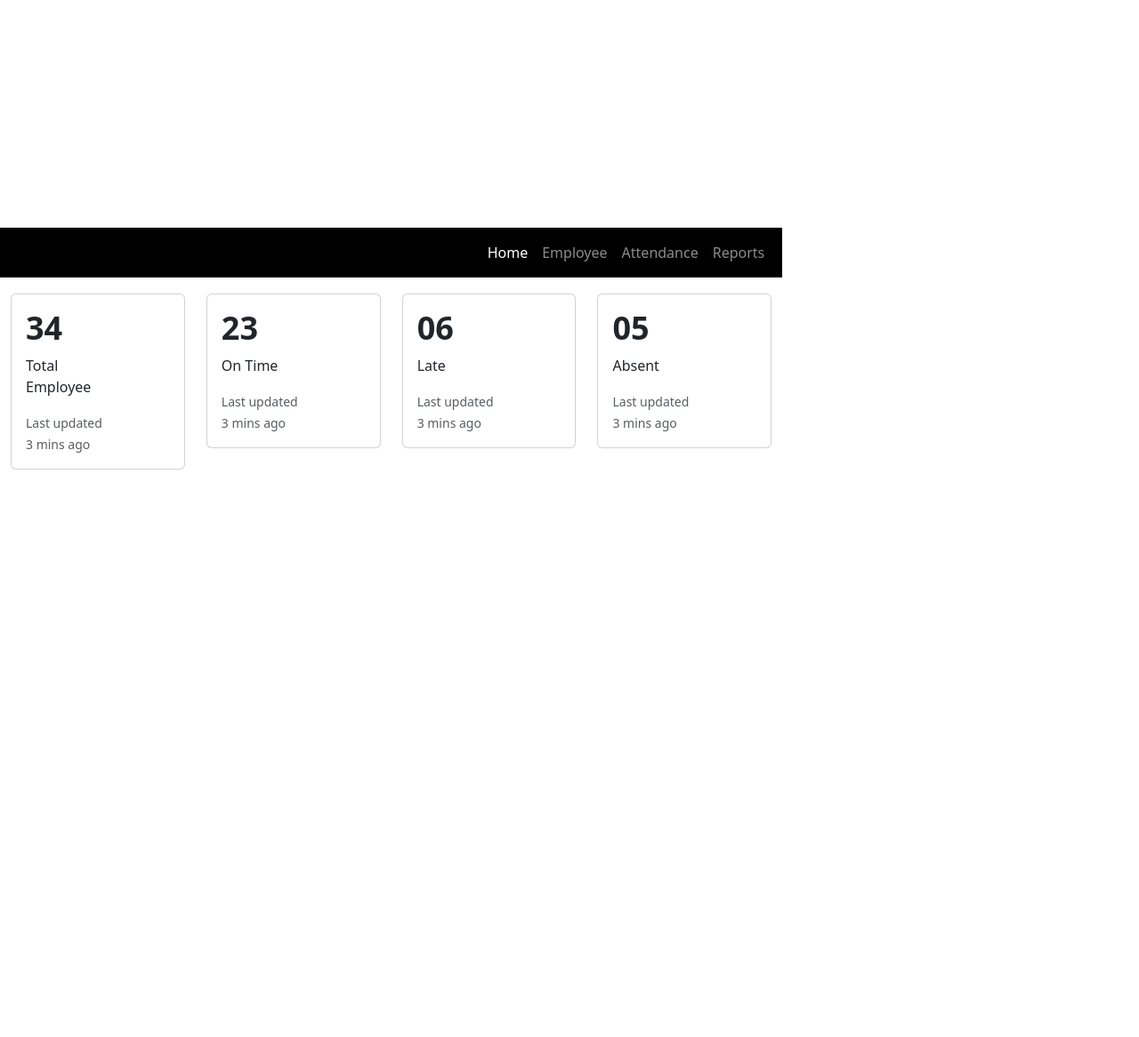
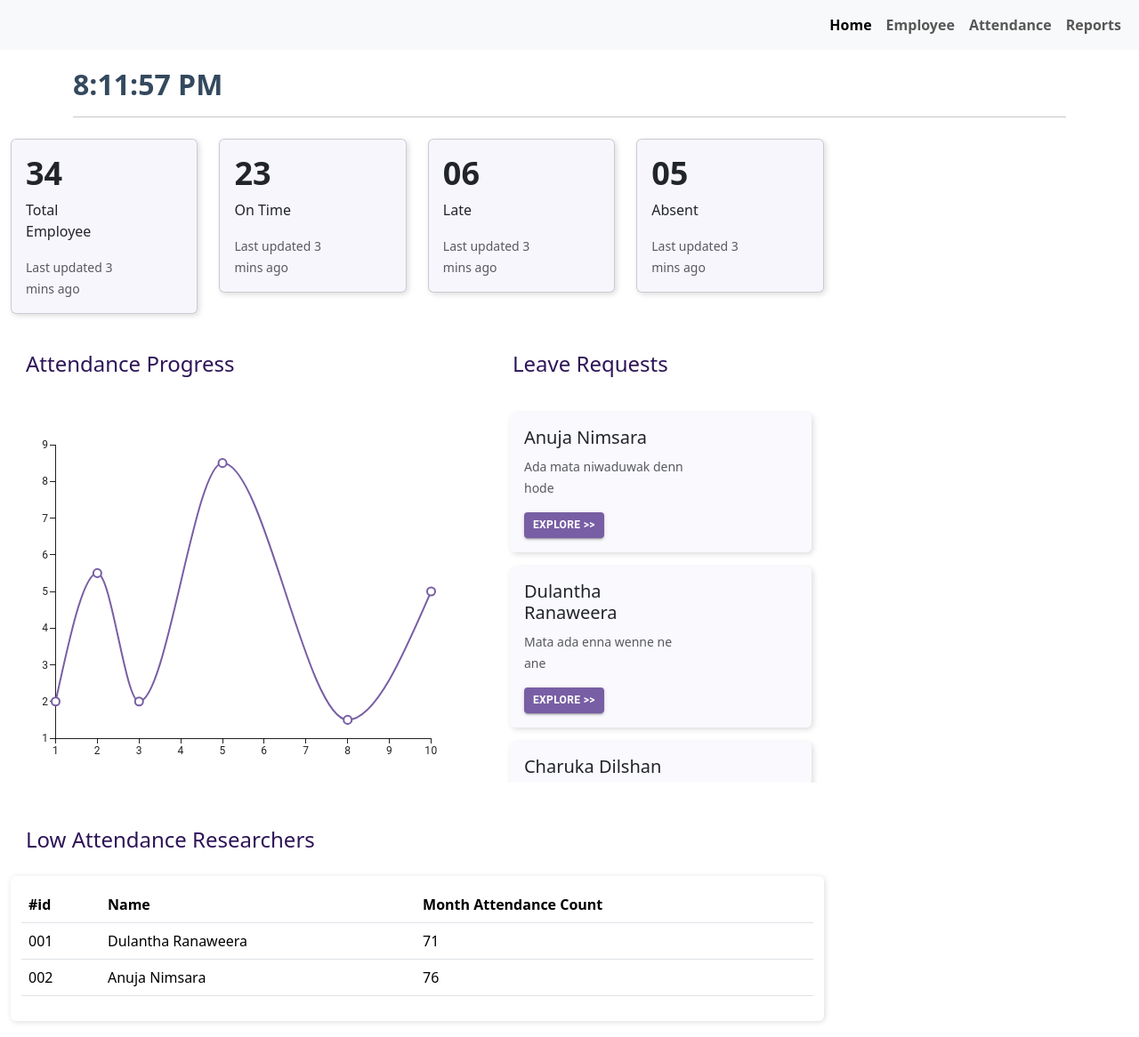
Before and after one commit to prashankulathunga/RFIAS, a React (Vite) app in the folder RFIAS_V0.1/: page / in a window 1280 px wide. Shown: the whole page at 89% size. Before the commit the page ends 800 px from the top, so only its background shows below. Built offline with nearby package versions, Linux system fonts and the light colour scheme.

Commit message:
created dashboard commit

```diff
--- a/RFIAS_V0.1/src/App.css
+++ b/RFIAS_V0.1/src/App.css
@@ -1,10 +1,102 @@
-.card{
-    max-width: 540px;
-    margin-top: 18px;
-    height: auto;
+body {
+    padding-top: 132px;
 }
 
-.card-title{
+.defaultCard {
+    max-width: 540px;
+    height: auto;
+    box-shadow: 2px 2px 6px gainsboro;
+    background-color: rgba(246, 243, 253, 0.72) !important;
+}
+
+.lvReqCard {
+    box-shadow: 2px 2px 6px gainsboro;
+    border: none !important;
+    background-color: rgba(246, 243, 253, 0.50) !important;
+}
+
+.lvReqCard:hover {
+    background-color: white !important;
+}
+
+.card-title {
     font-weight: bold;
     font-size: 36px;
 }
+
+.chart-outer {
+    width: 100%;
+    display: flex;
+    justify-content: center;
+    align-items: center;
+    height: 430px;
+    margin-top: 12px;
+}
+
+.chart-text > h4 {
+    margin: 26px 17px;
+    font-weight: 500;
+    color: #2E1458;
+}
+
+.navbar {
+    font-weight: 580;
+}
+
+.leaveRq-outer {
+    height: 430px;
+    overflow: auto;
+    padding: 14px;
+    border-radius: 6px;
+}
+
+.leaveRq-outer::-webkit-scrollbar {
+    background-color: white;
+    width: 8px;
+}
+
+.leaveRq-outer::-webkit-scrollbar-thumb {
+    background-color: #ececec;
+    border-radius: 24px;
+    padding: 8px;
+    display: none;
+}
+
+.leaveRq-outer::-webkit-scrollbar-thumb:hover {
+    display: block;
+}
+
+.exploreBtn {
+    background-color: #785EA4 !important;
+    font-weight: bold !important;
+    font-size: 12px !important;
+}
+
+.low-att-table-outer {
+    box-shadow: 1px 1px 6px gainsboro;
+    padding: 12px;
+    margin-bottom: 18px;
+    border-radius: 6px;
+}
+
+.clock-outer {
+    background-color: white;
+    padding-top: 32px;
+}
+
+.clock-inner > h2 {
+    font-weight: bold;
+    color: #34495e;
+}
+
+.clock-outer {
+    display: flex;
+    align-items: center;
+    flex: 1;
+    position: fixed;
+    width: 100%;
+    height: 80px;
+    z-index: 2222;
+    top: 56px;
+    background-color: white;
+}
--- a/RFIAS_V0.1/src/App.jsx
+++ b/RFIAS_V0.1/src/App.jsx
@@ -5,6 +5,7 @@ import Report from './components/reports.jsx'
 import './App.css'
 import 'bootstrap/dist/css/bootstrap.min.css';
 import {BrowserRouter as Router, Routes, Route, Link,} from "react-router-dom";
+import Clock from "./components/cards/clock.jsx";
 
 function Dashboard() {
 
@@ -13,7 +14,7 @@ function Dashboard() {
             <Router>
 
                 <div className="nav-outer">
-                    <nav className="navbar navbar-expand-lg bg-black navbar-dark">
+                    <nav className="navbar navbar-expand-lg fixed-top bg-body-tertiary navbar-light">
                         <div className="container-fluid">
                             {/*<Link to='/home' className="navbar-brand logo-outer">
                                 <img
@@ -28,7 +29,8 @@ function Dashboard() {
                             <div className="collapse navbar-collapse" id="navbarNav">
                                 <ul className="navbar-nav ms-auto">
                                     <li className="nav-item">
-                                        <Link to='/' className="navbar-text nav-link active" aria-current="page">Home</Link>
+                                        <Link to='/' className="navbar-text nav-link active"
+                                              aria-current="page">Home</Link>
                                     </li>
                                     <li className="nav-item">
                                         <Link to='/employee' className="nav-link">Employee</Link>
@@ -44,6 +46,19 @@ function Dashboard() {
                         </div>
                     </nav>
                 </div>
+
+                <div className="row">
+                    <div className="col-12">
+                        <div className="clock-outer">
+                            <div className="container">
+                                <Clock/>
+                                <hr/>
+                            </div>
+
+                        </div>
+                    </div>
+                </div>
+
 
                 <Routes>
                     <Route path='/' element={<Home/>}></Route>
--- /dev/null
+++ b/RFIAS_V0.1/src/components/cards/clock.jsx
@@ -0,0 +1,24 @@
+import React, {useState} from "react";
+
+const Clock = () => {
+    const time = new Date().toLocaleTimeString();
+    const [curDate, setCureDate] = useState(time);
+
+    const updateTime = () => {
+        const time = new Date().toLocaleTimeString();
+        setCureDate(time);
+    }
+    setInterval(updateTime, 1000);
+
+    return (
+        <>
+            <div className="clock-inner">
+                <h2>{curDate}</h2>
+            </div>
+        </>
+    );
+
+
+}
+
+export default Clock;
--- a/RFIAS_V0.1/src/components/cards/defaultCard.jsx
+++ b/RFIAS_V0.1/src/components/cards/defaultCard.jsx
@@ -1,18 +1,19 @@
-function DefaultCard (props){
+function DefaultCard(props) {
 
     const {count, title} = props;
 
-    return(
+    return (
         <>
 
             <div className="col-12 col-sm-6 col-md-4 col-lg-3">
-                <div className="card mb-3">
+                <div className="card defaultCard mb-3">
                     <div className="row g-0">
                         <div className="col-md-8">
                             <div className="card-body">
                                 <h5 className="card-title">{count}</h5>
                                 <p className="card-text">{title}</p>
-                                <p className="card-text"><small className="text-body-secondary">Last updated 3 mins ago</small></p>
+                                <p className="card-text"><small className="text-body-secondary">Last updated 3 mins
+                                    ago</small></p>
                             </div>
                         </div>
                     </div>
--- /dev/null
+++ b/RFIAS_V0.1/src/components/cards/defaultChart.jsx
@@ -0,0 +1,20 @@
+import React from 'react';
+import {LineChart} from '@mui/x-charts/LineChart';
+
+function DefaultChart() {
+
+    return (
+        <LineChart
+            xAxis={[{data: [1, 2, 3, 5, 8, 10]}]}
+            series={[
+                {
+                    data: [2, 5.5, 2, 8.5, 1.5, 5],
+                    color: '#785EA4'
+                },
+            ]}
+        />
+    );
+}
+
+
+export default DefaultChart;
--- /dev/null
+++ b/RFIAS_V0.1/src/components/cards/leaveRequestCard.jsx
@@ -0,0 +1,24 @@
+import {Button} from "@mui/material";
+
+function LeaveRequestCard(props) {
+
+    const {userName, message} = props;
+
+    return (
+        <>
+            <div className="card lvReqCard mb-3">
+                <div className="row g-0">
+                    <div className="col-md-8">
+                        <div className="card-body">
+                            <h5 className="card-text">{userName}</h5>
+                            <p className="card-text"><small className="text-body-secondary">{message}</small></p>
+                            <Button className='exploreBtn' variant="contained" size="small">Explore >></Button>
+                        </div>
+                    </div>
+                </div>
+            </div>
+        </>
+    );
+}
+
+export default LeaveRequestCard;
--- a/RFIAS_V0.1/src/components/home.jsx
+++ b/RFIAS_V0.1/src/components/home.jsx
@@ -1,4 +1,7 @@
 import DefaultCard from "./cards/defaultCard.jsx";
+import DefaultChart from "./cards/defaultChart.jsx";
+import LeaveRequestCard from "./cards/leaveRequestCard.jsx";
+import Clock from "./cards/clock.jsx";
 
 const cardData = [
     {
@@ -17,14 +20,37 @@ const cardData = [
         count: '05',
         title: 'Absent'
     }
-]
+];
 
+const leaveReqData = [
+    {
+        username: 'Anuja Nimsara',
+        message: 'Ada mata niwaduwak denn hode'
+    },
+    {
+        username: 'Dulantha Ranaweera',
+        message: 'Mata ada enna wenne ne ane'
+    },
+    {
+        username: 'Charuka Dilshan',
+        message: 'Mata ada asaneepai give me leave please'
+    },
+    {
+        username: 'Prashan Kulathunga',
+        message: 'Mata niwadu oni ada'
+    },
+    {
+        username: 'Nisakanthi',
+        message: 'Mata enna wenne ne mata hodatama una halo'
+    },
+];
 
 function Home() {
+
     return (
         <>
-
             <div className="container">
+                <br/>
                 <div className="row">
                     {
                         cardData.map((data, index) => {
@@ -34,6 +60,68 @@ function Home() {
                         })
                     }
                 </div>
+                <div className="row">
+                    <div className="col-12 col-lg-7">
+                        <div className="chart-text">
+                            <h4>Attendance Progress</h4>
+
+                        </div>
+                        <div className="chart-outer">
+                            <DefaultChart/>
+                        </div>
+                    </div>
+
+                    <div className="col-12 col-lg-5">
+                        <div className="chart-text">
+                            <h4>Leave Requests</h4>
+                        </div>
+                        <div className="leaveRq-outer">
+
+                            {
+                                leaveReqData.map((data, index) => {
+                                    return (
+                                        <LeaveRequestCard userName={data.username} message={data.message}
+                                                          key={index + 1}/>
+                                    );
+                                })
+                            }
+                        </div>
+
+                    </div>
+                </div>
+                <br/>
+                <div className="row">
+                    <div className="col-12">
+                        <div className="chart-text">
+                            <h4>Low Attendance Researchers</h4>
+                        </div>
+
+
+                        <div className="low-att-table-outer">
+                            <table className='table table-hover'>
+                                <thead>
+                                <tr>
+                                    <th>#id</th>
+                                    <th>Name</th>
+                                    <th>Month Attendance Count</th>
+                                </tr>
+                                </thead>
+                                <tbody>
+                                <tr>
+                                    <td>001</td>
+                                    <td>Dulantha Ranaweera</td>
+                                    <td>71</td>
+                                </tr>
+                                <tr>
+                                    <td>002</td>
+                                    <td>Anuja Nimsara</td>
+                                    <td>76</td>
+                                </tr>
+                                </tbody>
+                            </table>
+                        </div>
+                    </div>
+                </div>
             </div>
 
         </>
```
Also changed, not shown: RFIAS_V0.1/package.json (+8 -1 lines), 1 other file (tests, documents, lock files or other folders).
